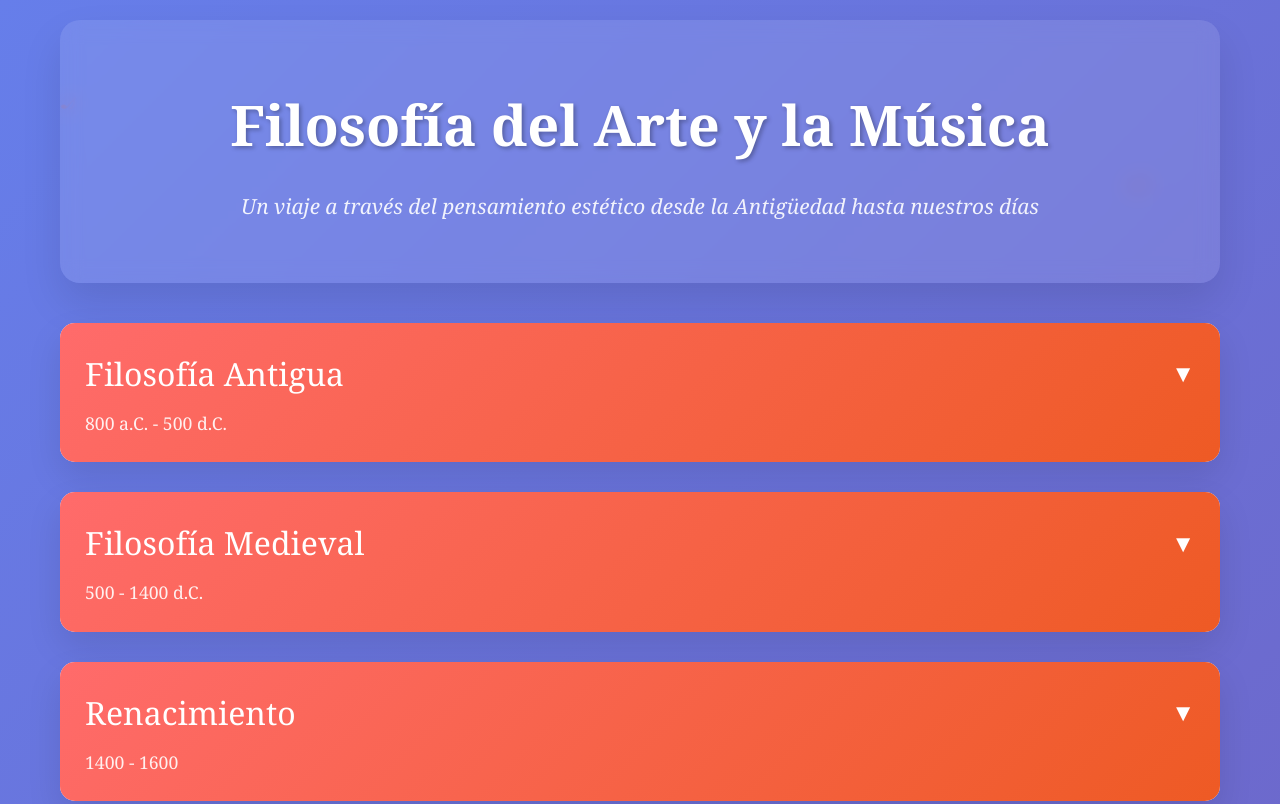
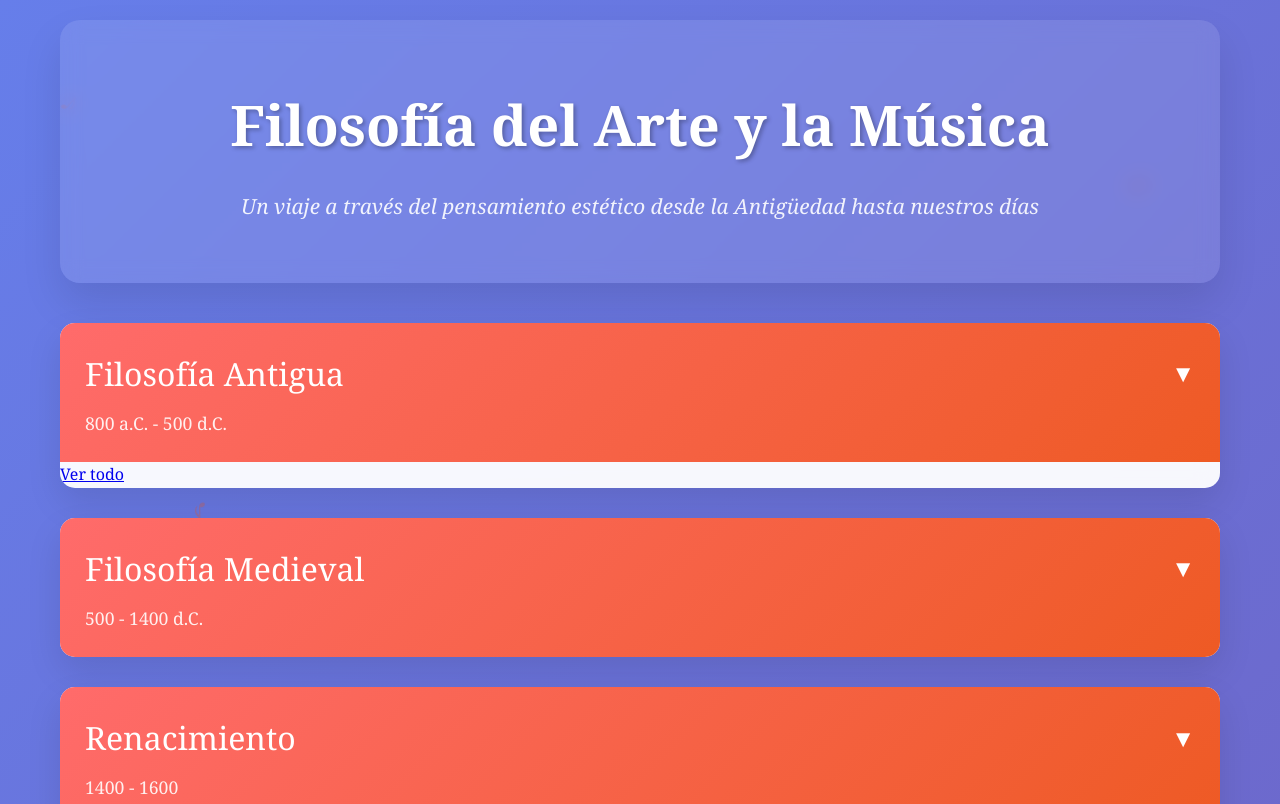
Before and after one commit to jufrancopy/intro_filosofia, a plain HTML site: page index.html in a window 1280 px wide. Shown: the top 804 px of the page. Drawn offline with Linux system fonts and the light colour scheme.

Commit message:
Update index.html

```diff
--- a/index.html
+++ b/index.html
@@ -320,6 +320,7 @@
                     </div>
                 </div>
             </div>
+               <a href="antigua.html">Ver todo</a>
         </div>
 
         <div class="period" data-period="medieval">
```
